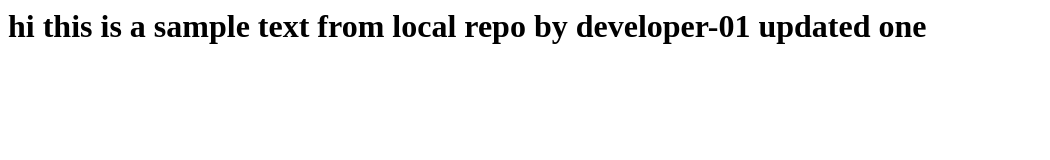
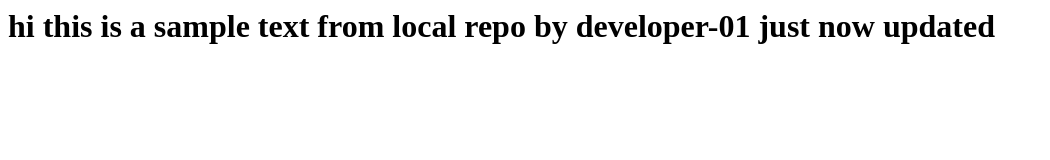
Before and after one commit to Murali7780198977/project-01-repo, a plain HTML site: page index.html in a window 1280 px wide. Shown: the whole page, without its empty margins (0-1050 px from the left). Drawn offline with Linux system fonts and the light colour scheme.

Commit message:
just now updated file

```diff
--- a/index.html
+++ b/index.html
@@ -1 +1 @@
-<h1> hi this is a sample text from local repo by developer-01 updated one</h1>
+<h1> hi this is a sample text from local repo by developer-01 just now updated</h1>
```
